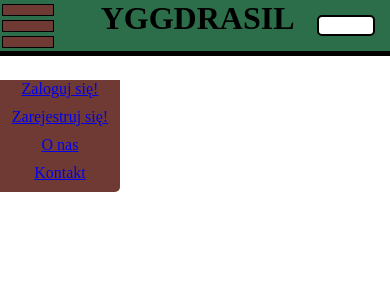
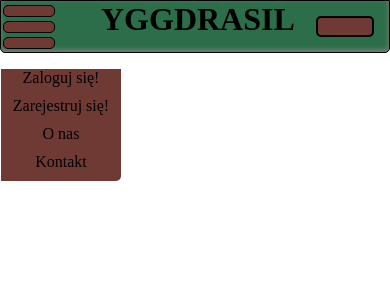
Before and after one commit to Nights-Wolf/Yggdrasil, a React app: page / in a window 390 px wide. Shown: the top 300 px of the page. Built offline with nearby package versions, Linux system fonts and the light colour scheme.

Commit message:
Colors for search engine change, shadow box added for header

```diff
--- a/src/main.css
+++ b/src/main.css
@@ -1,6 +1,7 @@
 :root {
     --primary: #2C6E49;
     --secondary: #6F3A34;
+    --text: #000;
 }
 
 
@@ -16,7 +17,10 @@ body {
     header {
         display: flex;
         flex-direction: row;
-        border-bottom: 5px solid;
+        border-bottom-left-radius: 5px;
+        border-bottom-right-radius: 5px;
+        border: 1px solid;
+        box-shadow: inset 0 -2px 5px gray;
         margin: 0 auto;
         background-color: var(--primary);
     }
@@ -38,6 +42,7 @@ body {
         width: 50px;
         border: 2px solid black;
         border-radius: 5px;
+        background-color: var(--secondary);
     }
 
     .login-panel {
@@ -46,14 +51,16 @@ body {
         flex-direction: column;
         height: fit-content;
         width: 120px;
-        top: 80px;
+        top: 8.2%;
         text-align: center;
         border-bottom-right-radius: 5px;
         background-color: var(--secondary);
     }
 
     .login-panel > a {
+        text-decoration: none;
         padding-bottom: 10px;
+        color: var(--text);
     }
 
     .hamburger--container {
@@ -67,6 +74,7 @@ body {
         height: 10px;
         width: 50px;
         border: 1px solid black;
+        border-radius: 5px;
         background-color: var(--secondary);
         margin: 2px;
     }
```
